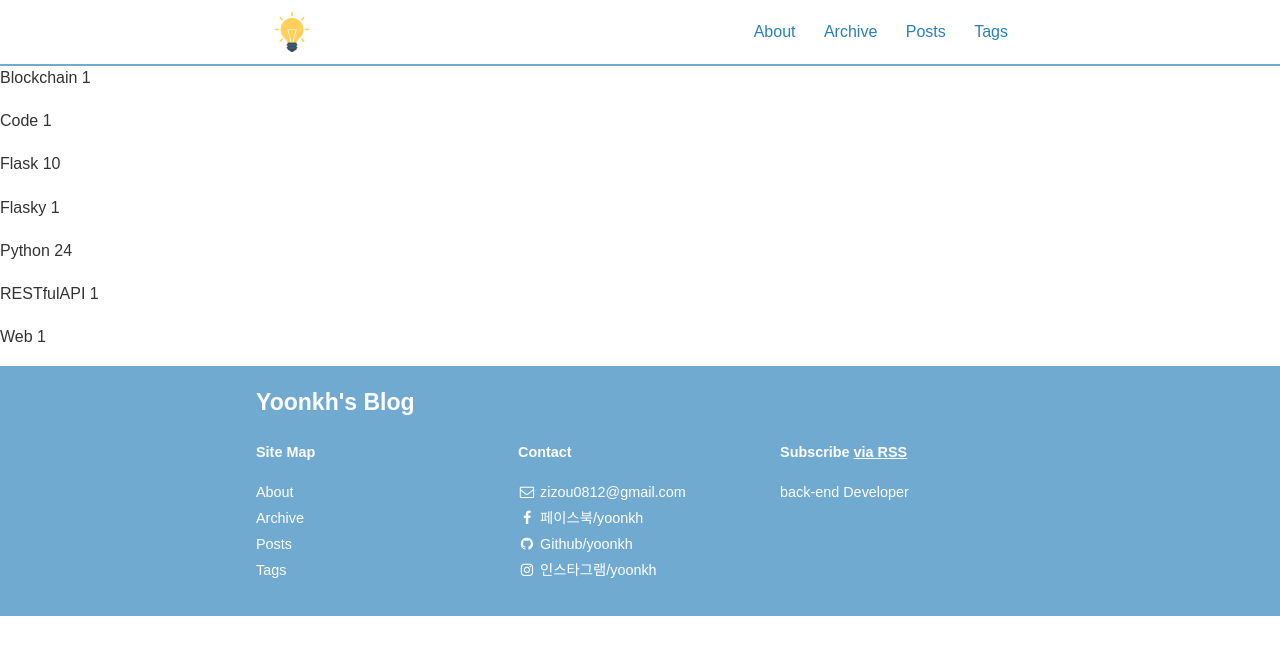
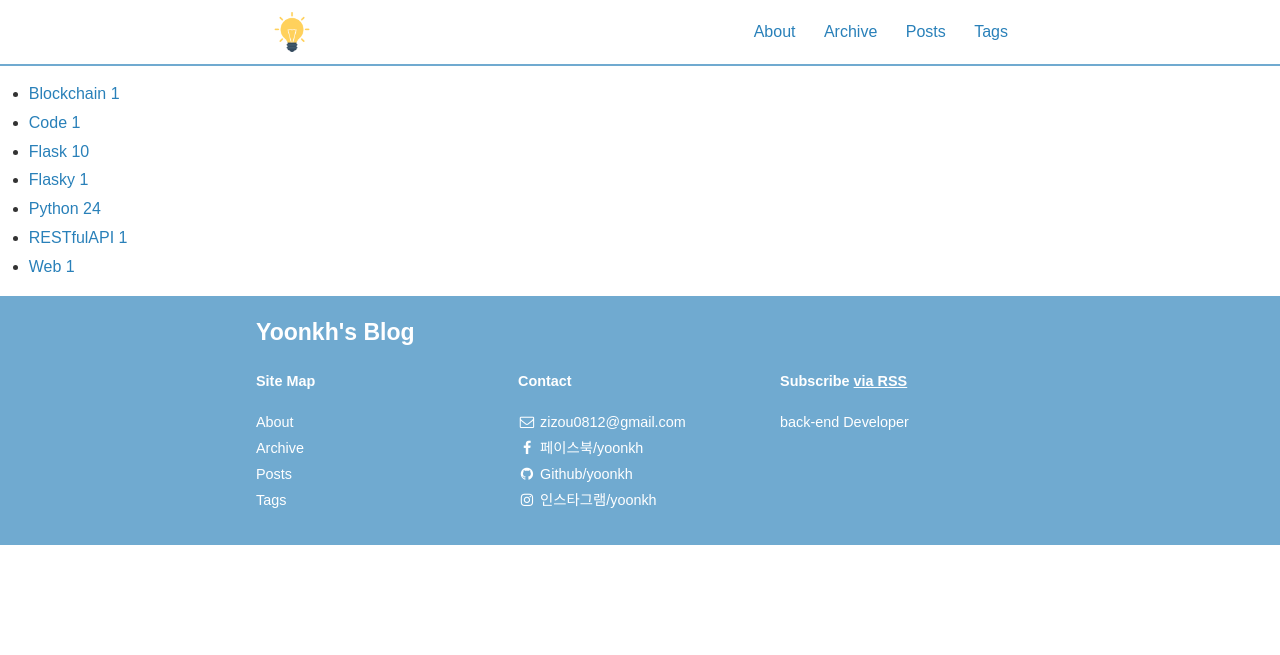
Before and after one commit to yoonkh/yoonkh.github.io, a Jekyll site: the page built from tags.md, in a window 1280 px wide. Shown: the top 655 px of the page. Built offline with Jekyll 4.4.1, drawn with Linux system fonts in a browser that asks for light colours; nearby versions of some CDN libraries.

Commit message:
Update tags.md

```diff
--- a/tags.md
+++ b/tags.md
@@ -1,13 +1,20 @@
 ---
 layout: default
 title: Tags
-parameter: tags
+permalink: /tags/
 ---
 
 {% capture site_tags %}{% for tag in site.tags %}{{ tag | first }}{% unless forloop.last %},{% endunless %}{% endfor %}{% endcapture %}
+<!-- site_tags: {{ site_tags }} -->
+{% assign tag_words = site_tags | split:',' | sort %}
+<!-- tag_words: {{ tag_words }} -->
 
-{% assign tag_words = site_tags | split:',' | sort %}
-
-{% for item in (0..site.tags.size) %}{% unless forloop.last %} {% capture this_word %}{{ tag_words[item] | strip_newlines }}{% endcapture %}
-{{ this_word }} {{ site.tags[this_word].size }}
-{% endunless %}{% endfor %}
+<div id="tags">
+  <!--<h1>Tags</h1>-->
+  <ul class="tag-box inline">
+  {% for item in (0..site.tags.size) %}{% unless forloop.last %}
+    {% capture this_word %}{{ tag_words[item] | strip_newlines }}{% endcapture %}
+    <li><a href="/search/?tags={{ this_word | cgi_escape }}">{{ this_word }} <span>{{ site.tags[this_word].size }}</span></a></li>
+  {% endunless %}{% endfor %}
+  </ul>
+</div>
```
